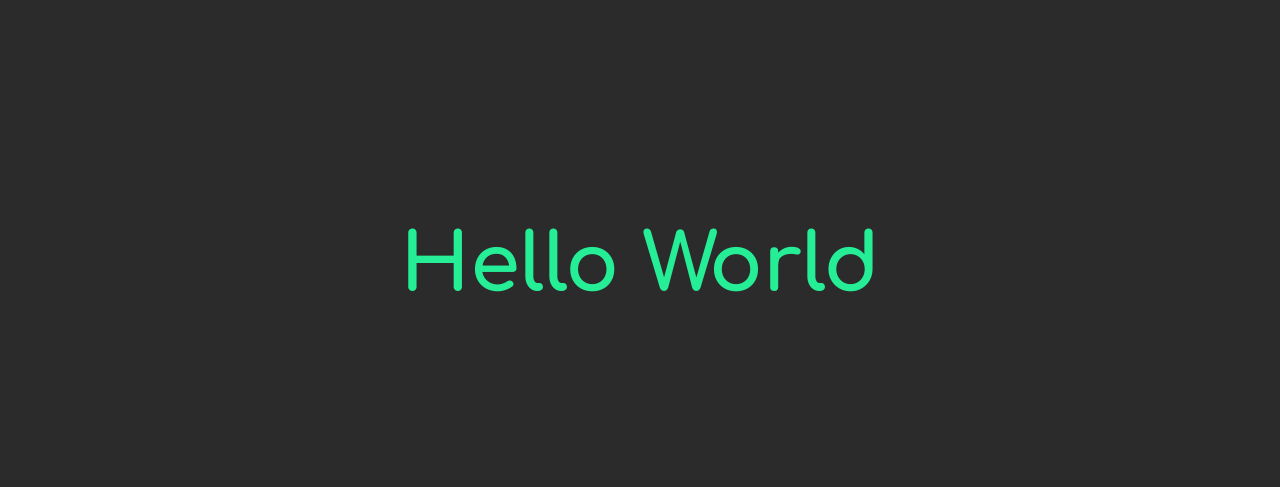
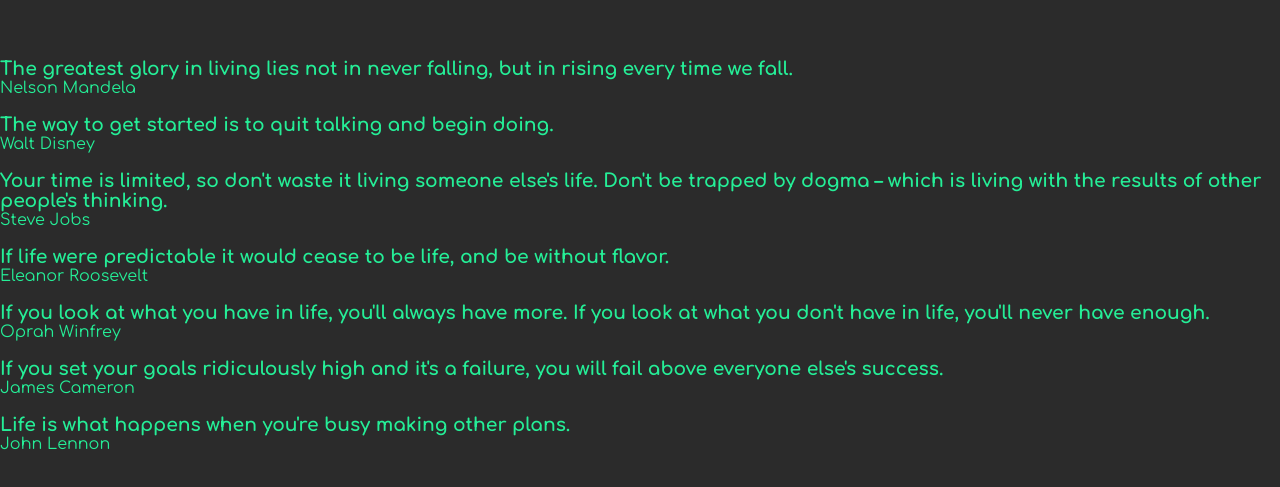
Before and after one commit to pauloo0/react-quotes, a React (Vite) app: page / in a window 1280 px wide. Shown: the part 135-622 px from the top of the page. Built offline with nearby package versions, Linux system fonts and the light colour scheme.

Commit message:
Added static quote file and map each quote to the page

```diff
--- a/src/components/Quote.tsx
+++ b/src/components/Quote.tsx
@@ -1,10 +1,17 @@
 import React from 'react'
+import quotes from '../data/quotes'
 
 const Quote = () => {
   return (
-    <div>
-      <h1>Hello World</h1>
-    </div>
+    <>
+      {quotes.map((quote) => (
+        <div className='quote-container'>
+          <h3 className='quote'>{quote.phrase}</h3>
+          <p className='author'>{quote.author}</p>
+          <br />
+        </div>
+      ))}
+    </>
   )
 }
 
--- /dev/null
+++ b/src/data/quotes.ts
@@ -0,0 +1,37 @@
+let quotes: { phrase: string; author: string }[] = [
+  {
+    phrase:
+      'The greatest glory in living lies not in never falling, but in rising every time we fall.',
+    author: 'Nelson Mandela',
+  },
+  {
+    phrase: 'The way to get started is to quit talking and begin doing.',
+    author: 'Walt Disney',
+  },
+  {
+    phrase:
+      "Your time is limited, so don't waste it living someone else's life. Don't be trapped by dogma – which is living with the results of other people's thinking.",
+    author: 'Steve Jobs',
+  },
+  {
+    phrase:
+      'If life were predictable it would cease to be life, and be without flavor.',
+    author: 'Eleanor Roosevelt',
+  },
+  {
+    phrase:
+      "If you look at what you have in life, you'll always have more. If you look at what you don't have in life, you'll never have enough.",
+    author: 'Oprah Winfrey',
+  },
+  {
+    phrase:
+      "If you set your goals ridiculously high and it's a failure, you will fail above everyone else's success.",
+    author: 'James Cameron',
+  },
+  {
+    phrase: "Life is what happens when you're busy making other plans.",
+    author: 'John Lennon',
+  },
+]
+
+export default quotes
```
